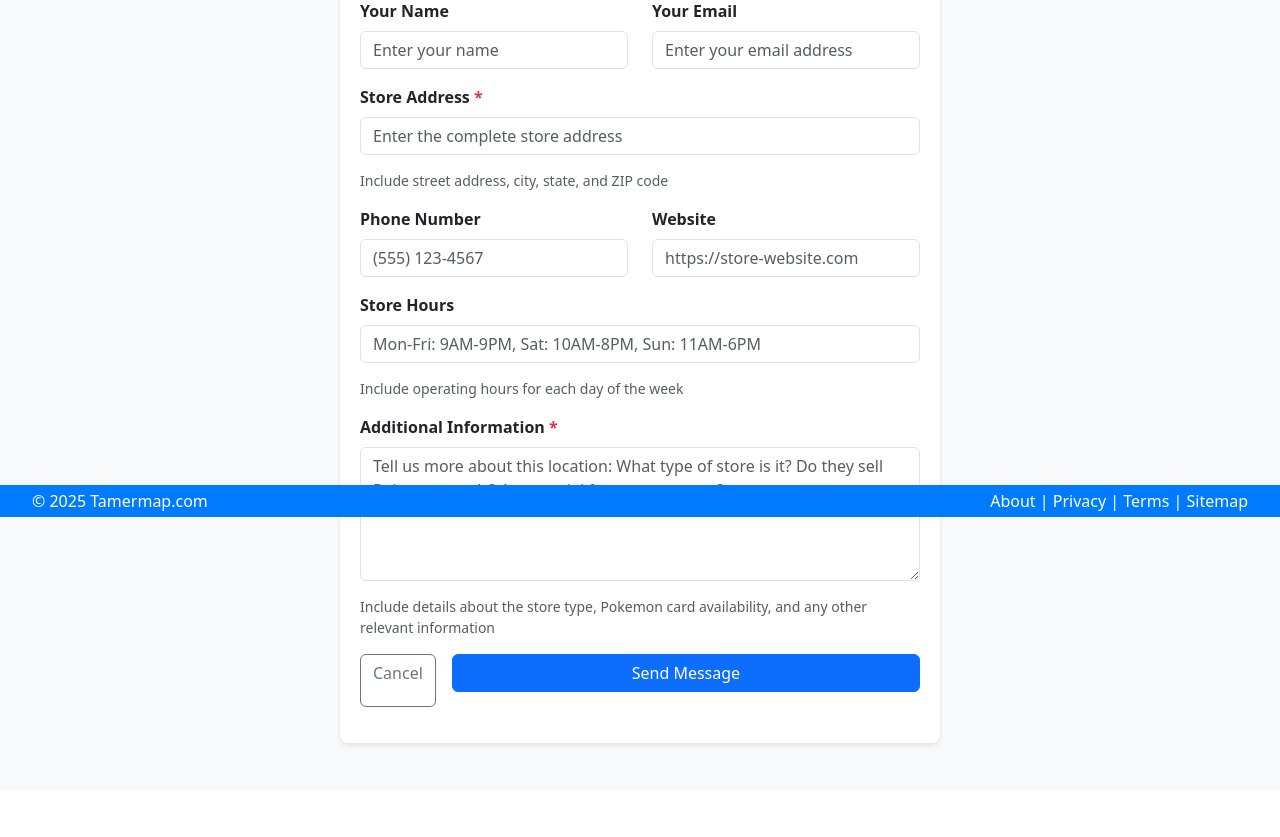
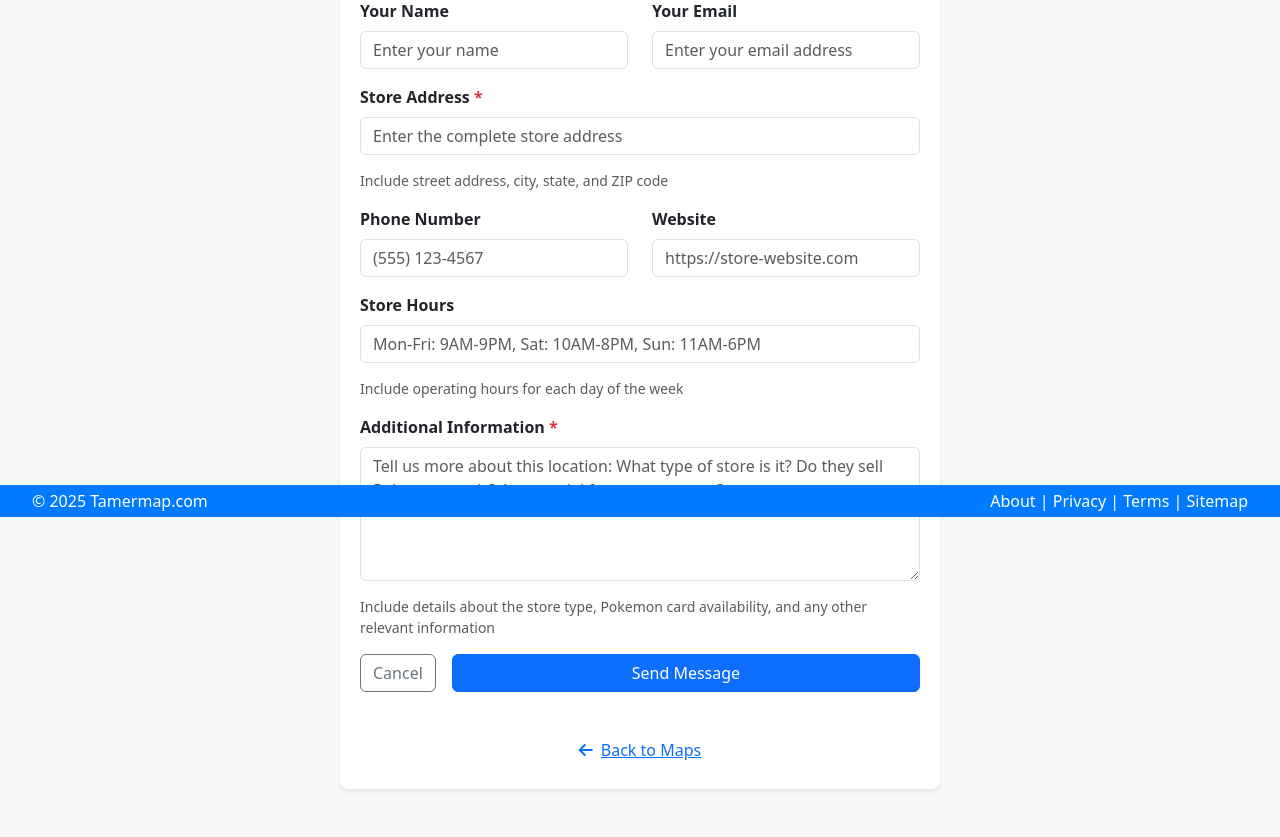
Before and after one commit to mdevore111/tamermap2, a Flask app: page /add-location in a window 1280 px wide. Shown: the part 283-1120 px from the top of the page. Before the commit the page ends 1030 px from the top, so only its background shows below. Run offline with Flask 3, Linux system fonts and the light colour scheme; parts of the project's set-up code (start-up, migrations or seed data) failed here and were passed over; some libraries are stand-ins or nearby versions.

Commit message:
Fix add-location page styling to match correct-location page
- Added consistent button alignment CSS (height: 38px, proper flex alignment)
- Added 'Back to Maps' link (centered) like other contact pages
- Fixed cancel button padding/height issues
- Now matches the styling of correct-location page
- Improved user experience with consistent form layouts

```diff
--- a/templates/add_location_form.html
+++ b/templates/add_location_form.html
@@ -153,6 +153,13 @@
         {{ form.submit(class="btn btn-primary") }}
       </div>
     </form>
+
+    <!-- Back to Maps Link -->
+    <div class="text-center mt-4">
+      <a href="{{ url_for('public.maps') }}" class="btn btn-link">
+        <i class="fas fa-arrow-left me-2"></i>Back to Maps
+      </a>
+    </div>
   </div>
 </div>
 
@@ -162,5 +169,14 @@
   position: absolute;
   left: -9999px;
 }
+
+/* Ensure consistent button alignment */
+.d-grid .btn {
+  vertical-align: middle;
+  height: 38px; /* Match Bootstrap button height */
+  display: inline-flex;
+  align-items: center;
+  justify-content: center;
+}
 </style>
 {% endblock %}
```
